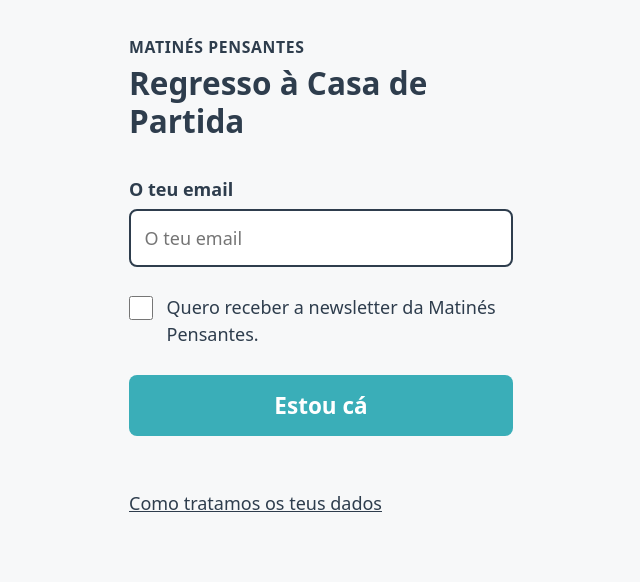
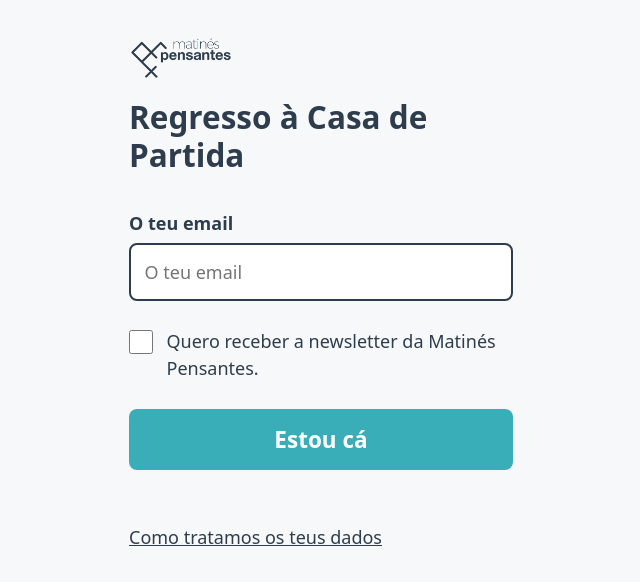
Before and after one commit to Rodpaulo/mp-rcp, a React (Vite) app: page / in a window 1280 px wide. Shown: the top 582 px of the page, without its empty margins (319-959 px from the left). Built offline with nearby package versions, Linux system fonts and the light colour scheme; no server answers.

Commit message:
005d logótipo nas páginas e nos cartões; SPEC actualizado
Co-Authored-By: Claude Opus 5.5 <noreply@anthropic.com>

```diff
--- a/materials/cartoes.html
+++ b/materials/cartoes.html
@@ -53,12 +53,10 @@
         outline: 1px dashed #9AA5B1; /* só no ecrã, para ver os limites */
       }
 
-      .marca {
-        margin: 0;
-        font-size: calc(var(--u) * 3.6);
-        font-weight: 600;
-        letter-spacing: 0.25em;
-        text-transform: uppercase;
+      .logo {
+        display: block;
+        width: calc(var(--w) * 0.45); /* 45% do cartão, não da área dentro do padding */
+        height: auto;
       }
 
       .qr {
@@ -108,7 +106,7 @@
     </p>
 
     <div class="cartao">
-      <p class="marca">Matinés Pensantes</p>
+      <img class="logo" src="../public/logo-mp.png" alt="Matinés Pensantes" />
       <img class="qr" src="qr-rcp.svg" alt="" />
       <div>
         <p class="frase">Chegaste? Regista a tua presença.</p>
--- a/src/admin/Admin.css
+++ b/src/admin/Admin.css
@@ -29,12 +29,10 @@
   margin-bottom: 1.5rem;
 }
 
-.admin-brand {
-  margin: 0;
-  font-size: 0.875rem;
-  font-weight: 600;
-  letter-spacing: 0.04em;
-  text-transform: uppercase;
+.admin-logo {
+  display: block;
+  height: 36px;
+  width: auto;
 }
 
 .admin-section {
--- a/src/pages/Admin.jsx
+++ b/src/pages/Admin.jsx
@@ -19,7 +19,7 @@ export default function Admin() {
   return (
     <main className="admin">
       <header className="admin-bar">
-        <p className="admin-brand">Matinés Pensantes · Administração</p>
+        <img className="admin-logo" src="/logo-mp.png" alt="Matinés Pensantes" />
         {session && (
           <button type="button" className="admin-button-secondary" onClick={() => supabase.auth.signOut()}>
             Sair
--- a/src/pages/CheckIn.css
+++ b/src/pages/CheckIn.css
@@ -10,12 +10,11 @@
   margin-bottom: 2rem;
 }
 
-.checkin-brand {
-  margin: 0 0 0.25rem;
-  font-size: 0.875rem;
-  font-weight: 600;
-  letter-spacing: 0.04em;
-  text-transform: uppercase;
+.checkin-logo {
+  display: block;
+  height: 44px;
+  width: auto;
+  margin-bottom: 1rem;
 }
 
 .checkin-title {
--- a/src/pages/CheckIn.jsx
+++ b/src/pages/CheckIn.jsx
@@ -131,7 +131,7 @@ export default function CheckIn() {
   return (
     <main className="checkin">
       <header className="checkin-header">
-        <p className="checkin-brand">Matinés Pensantes</p>
+        <img className="checkin-logo" src="/logo-mp.png" alt="Matinés Pensantes" />
         <h1 className="checkin-title">Regresso à Casa de Partida</h1>
         {edition && (
           <p className="checkin-edition">
```
Also changed, not shown: public/logo-mp.png (added), 1 other file (tests, documents, lock files or other folders).
